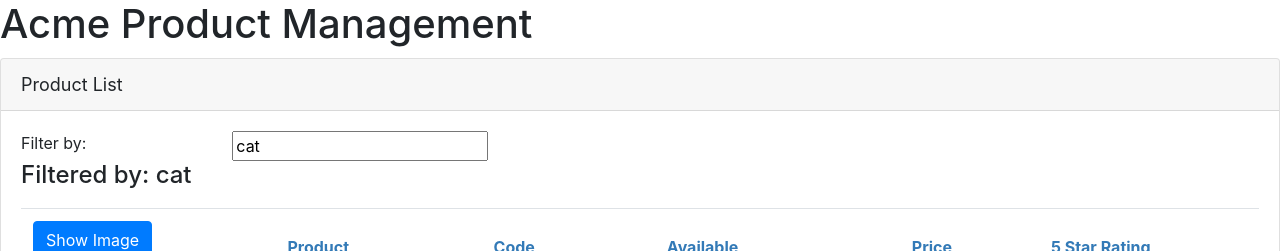
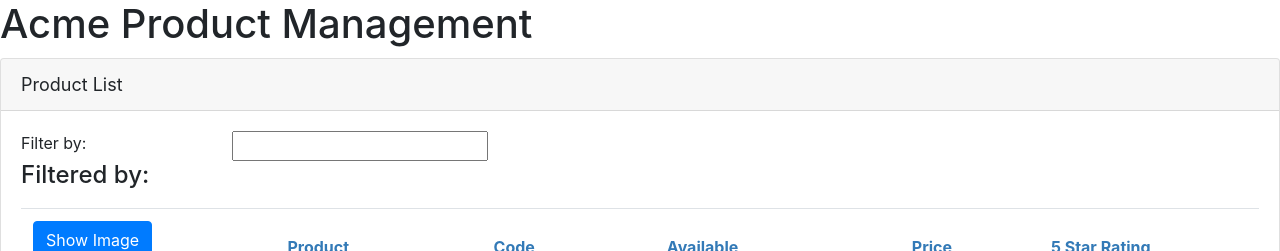
Before and after one commit to jjuniorvieiran/angular-getting-started-JJ-2, an Angular app in the folder APM-Start/: page / in a window 1280 px wide. Shown: the top 251 px of the page. Built offline with nearby package versions, Linux system fonts and the light colour scheme.

Commit message:
enable ES5 to TS in the probject

```diff
--- a/APM-Start/src/app/products/product-list.component.ts
+++ b/APM-Start/src/app/products/product-list.component.ts
@@ -16,15 +16,15 @@
   imageMargin = 2;
   showImage = false;
   // errorMessage = '';
-  listFilter: string = 'cat';
+  _listFilter: string;
 
-  // get listFilter(): string {
-  //   return this._listFilter;
-  // }
-  // set listFilter(value: string) {
-  //   this._listFilter = value;
-  //   this.filteredProducts = this.listFilter ? this.performFilter(this.listFilter) : this.products;
-  // }
+  get listFilter(): string {
+    return this._listFilter;
+  }
+  set listFilter(value: string) {
+    this._listFilter = value;
+    // this.filteredProducts = this.listFilter ? this.performFilter(this.listFilter) : this.products;
+  }
 
   // filteredProducts: IProduct[] = [];
   // products: IProduct[] = [];
```
Also changed, not shown: APM-Start/tsconfig.json (+2 -6 lines).
